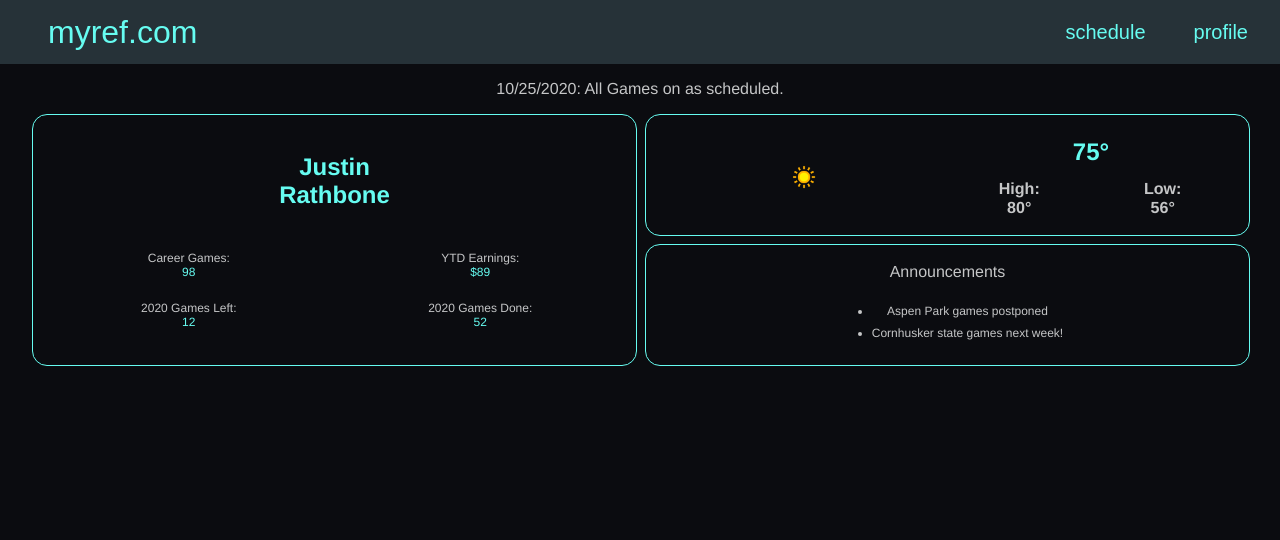
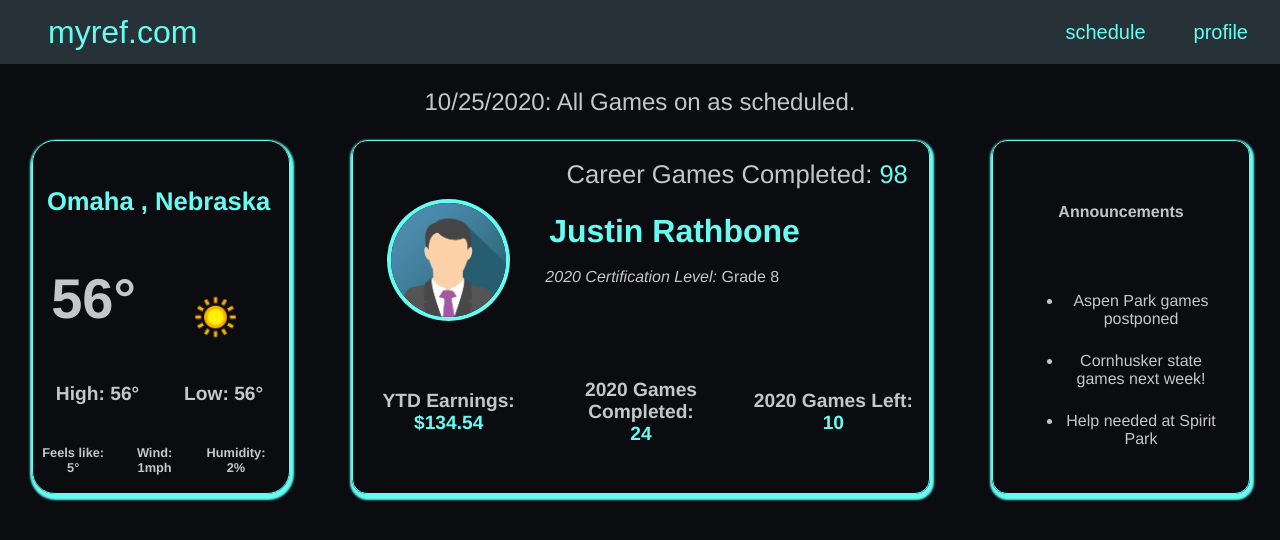
Before and after one commit to JRathbone/myrefapplication, an Angular app in the folder myrefapplication/: page / in a window 1280 px wide. Shown: the top 540 px of the page. Built offline with nearby package versions, Linux system fonts and the light colour scheme; a web font is replaced by a local one.

Commit message:
finished responsiveness for landing component!!

```diff
--- a/myrefapplication/src/app/Components/Components/landing/landing.component.css
+++ b/myrefapplication/src/app/Components/Components/landing/landing.component.css
@@ -142,12 +142,12 @@ mat-grid-tile .weatherList{
 }
 
 /* Extra small devices (phones, 600px and down) */
-@media only screen and (max-width: 600px) {
+@media screen and (max-width: 600px) and (min-width: 0px) {
 
     img {
         border-radius: 50%;
-        max-width: 100%;
         height: auto;
+
         border: 2px solid #66fcf1;
     }
     p{
@@ -207,11 +207,11 @@ mat-grid-tile .weatherList{
 }
 
 /* Medium devices (landscape tablets, 768px and up) */
-@media only screen and (max-width: 768px) {
+@media screen and (max-width: 768px) and (min-width: 601px) {
     img {
         border-radius: 50%;
         max-width: 100%;
-        height: 15vh;
+        height: auto;
         border: 2px solid #66fcf1;
     }
     h5{
@@ -274,15 +274,14 @@ mat-grid-tile .weatherList{
 }
 
 /* Large devices (laptops/desktops, 992px and up) */
-@media only screen and (max-width: 922px) {
+@media screen and (max-width: 1200px) and (min-width: 769px){
     img {
         border-radius: 50%;
-        max-width: 100%;
-        height: 15vh;
+        height: auto;
         border: 2px solid #66fcf1;
     }
     h5{
-        font-size: 3vh;
+        font-size: 3vw;
         color: #66fcf1;
     }
 
@@ -293,7 +292,7 @@ mat-grid-tile .weatherList{
         display: inherit;
     }
     .today{
-        font-size: 2vh;
+        font-size: 3vw;
     }
     .mobileProfile mat-grid-tile{
         border: none;
@@ -302,7 +301,7 @@ mat-grid-tile .weatherList{
 
 
     .mobileProfile p{
-        font-size: 1.5vh;
+        font-size: 1.5vw;
         text-align: center;
     }
 
@@ -310,22 +309,22 @@ mat-grid-tile .weatherList{
     .weatherMobile mat-grid-tile{
         border: none;
         border-radius: 0px;
-        font-size: 3vh;
+        font-size: 3vw;
         margin-top: 2px;
     }
 
 
 
     .weatherMobile h1{
-        font-size: 3vh;
-        margin-top: 1vh;
+        font-size: 3vw;
+        margin-top: 1vw;
         color: #66fcf1;
     }
 
     .announcementsMobile li{
         color: #c5c6c7;
-        font-size: 1.5vh;
-        margin: 1vh;
+        font-size: 1.5vw;
+        margin: 1vw;
     }
 
     .announcementsMobile mat-grid-tile{
@@ -338,66 +337,149 @@ mat-grid-tile .weatherList{
     }
 }
 
-@media only screen and (max-width: 1700px) {
+@media screen and (max-width: 1440px) and (min-width: 1201px) {
+    h2{
+        color: #66fcf1;
+        margin-bottom:3vh;
+        font-size: 2vw;
+    }
+
+    h1,h3,h5{
+        color: #c5c6c7;
+        margin-top: 0vh;
+        font-size: 1.5vw;
+    }
+
+    h5{
+        position: absolute;
+        top: 1vh;
+    }
+
+    h6{
+        text-align: center;
+        color: #c5c6c7;
+        font-size: 1vw;
+    }
     img {
         border-radius: 50%;
-        max-width: 100%;
-        height: 5vh;
-        border: 2px solid #66fcf1;
-    }
-    h5{
-        font-size: 3vh;
-        color: #66fcf1;
+        width: 60%;
+        height: auto;
+        border: 4px solid #66fcf1;
     }
 
-    .landing-container {
-        display: none;
-    }
-    .mobile-landing-container{
-        display: inherit;
-    }
-    .today{
-        font-size: 2vh;
-    }
-    .mobileProfile mat-grid-tile{
-        border: none;
-        border-radius: 0%;
+    mat-grid-list {
+        width:95%;
+        margin: 0 auto;
     }
 
-
-    .mobileProfile p{
-        font-size: 1.5vh;
+    mat-grid-tile {
+        border-radius: 15px;
+        border: 1px solid #66fcf1;
         text-align: center;
     }
 
-
-    .weatherMobile mat-grid-tile{
-        border: none;
-        border-radius: 0px;
+    .today {
         font-size: 3vh;
-        margin-top: 2px;
+        color: #c5c6c7;
+        width: 100%;
+        text-align: center;
     }
 
-
-
-    .weatherMobile h1{
-        font-size: 3vh;
-        margin-top: 1vh;
-        color: #66fcf1;
+    .landing-container{
+        display: inline;
     }
 
-    .announcementsMobile li{
+    .profileList{
+        width:100%;
+        margin-left: 0;
         color: #c5c6c7;
-        font-size: 1.5vh;
-        margin: 1vh;
-    }
-
-    .announcementsMobile mat-grid-tile{
         border: none;
     }
 
+    .weather {
+        border-radius: 23px;
+        box-shadow: 1px 3px 2px 3px #66fcf1;
+    }
+    .announcements{
+        box-shadow: 1px 3px 2px 3px #66fcf1;
+        color: #c5c6c7;
 
-    .tablet-landing-container{
+    }
+
+    .profile {
+        width: 100%;
+        margin-left:0;
+        box-shadow: 1px 3px 2px 3px #66fcf1;
+    }
+
+    .number{
+        color: #66fcf1;
+        margin-top: 0px;
+        text-align: center;
+    }
+
+    .gamesCompleted{
+        font-size:2vw;
+    }
+
+    .name{
+        color: #66fcf1;
+        font-size: 4vh;
+        position: absolute;
+        left: 1%;
+        top: -10%;
+    }
+    .certLevel{
+        position: absolute;
+        left: 0vh;
+        top: 6vh;
+        font-size: 2vh;
+    }
+
+    mat-grid-tile .stats {
+        color: #c5c6c7;
+        margin-left: 0;
+        border: none;
+
+    }
+
+    h6{
+        text-align: center;
+        color: #c5c6c7;
+    }
+
+    mat-grid-tile .weatherList{
+        border: none;
+        margin-left: 0;
+    }
+
+    .weatherIcon{
+        border: none;
+        height: auto;
+    }
+    .weatherTile{
+        border: none;
+
+
+    }
+    .temp{
+        font-size: 7vh;
+    }
+
+    .mobile-landing-container{
         display: none;
     }
+
+    .announcements mat-grid-tile{
+        border: none;
+    }
+
+    .announcements li{
+        font-size: 2vh;
+        margin: 3vh;
+    }
+
+    .announcements h6{
+        font-size: 2vh;
+    }
 }
--- a/myrefapplication/src/app/Components/Components/landing/landing.component.html
+++ b/myrefapplication/src/app/Components/Components/landing/landing.component.html
@@ -4,9 +4,9 @@
 
 
 <div class="landing-container">
-    <mat-grid-list cols="12" rowHeight="18vh" gutterSize="10vh">
+    <mat-grid-list cols="12" rowHeight="18vh" gutterSize="5vw">
       <mat-grid-tile colspan="3" rowspan="2" class="weather">
-          <mat-grid-list cols="6" rowHeight="8vh" class="weatherList">
+          <mat-grid-list cols="6" rowHeight="7vh" class="weatherList">
             <mat-grid-tile colspan="6" rowspan="2" class="weatherTile">
               <h2 style="margin-left: 1vh;">Omaha , Nebraska</h2>
             </mat-grid-tile>
@@ -86,7 +86,7 @@
 </div>
 
 <div class="mobile-landing-container">
-  <mat-grid-list cols="2" rowHeight="15vh" gutterSize="10px">
+  <mat-grid-list cols="2" rowHeight="15vh" gutterSize="2vh">
     <mat-grid-tile colspan="1" rowspan="2">
       <mat-grid-list cols="2" rowHeight="5vh" gutterSize="10px" class="mobileProfile">
 
```
